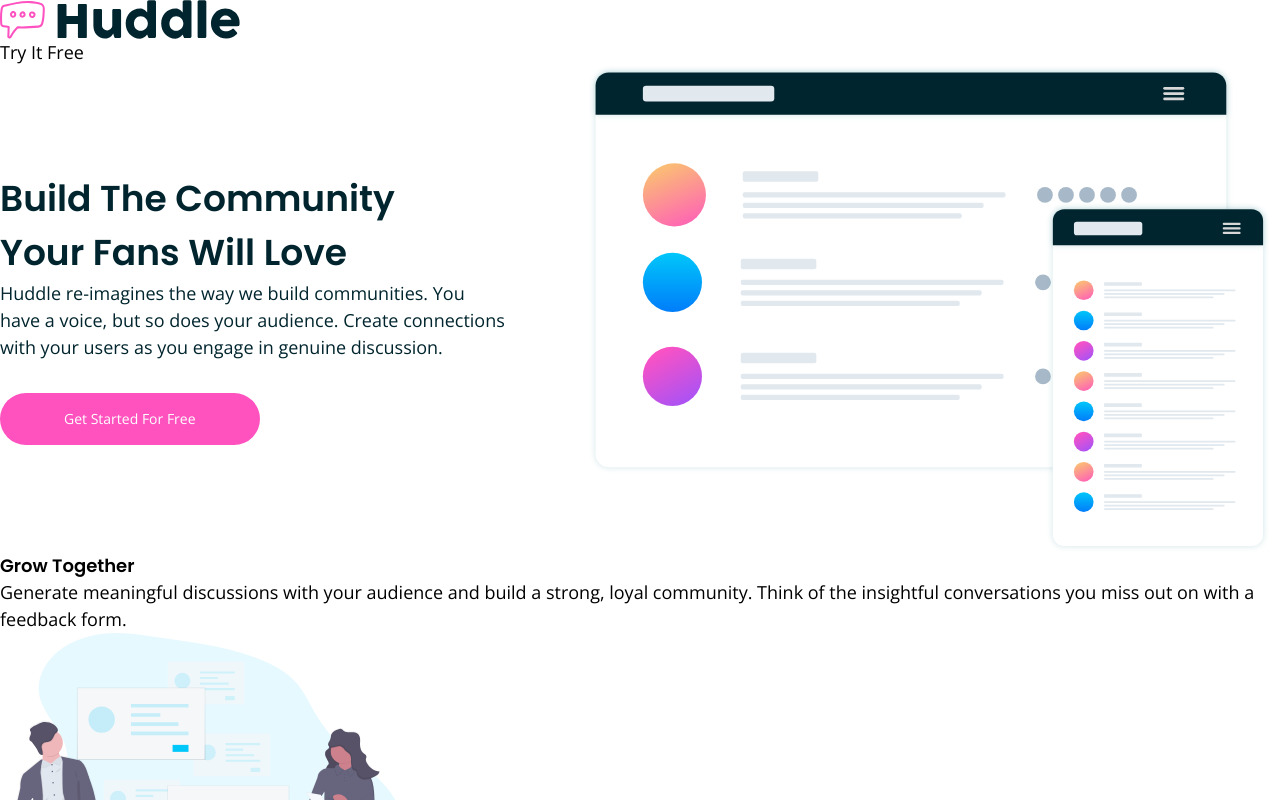
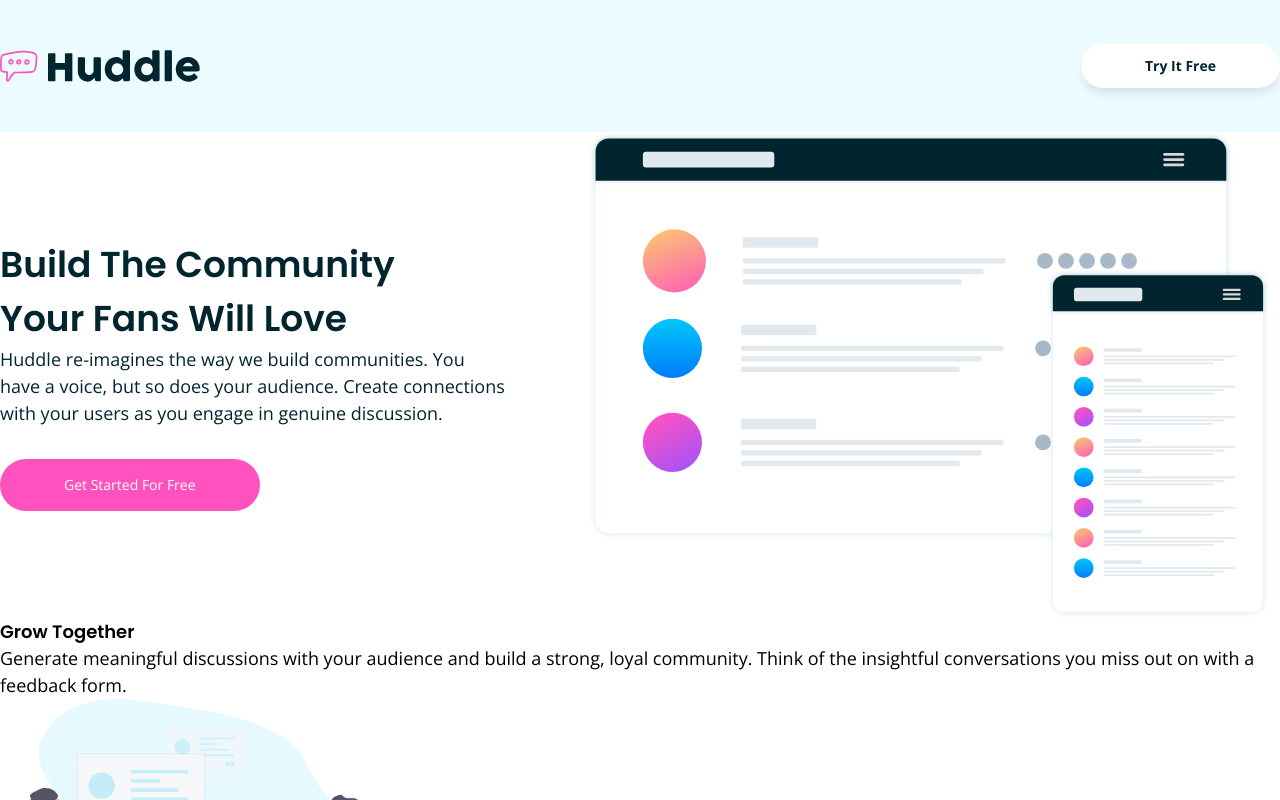
Before and after one commit to ntjnh/fem-huddle-landing-page, a React (Vite) app: page / in a window 1280 px wide. Shown: the top 800 px of the page. Built offline with nearby package versions, Linux system fonts and the light colour scheme.

Commit message:
Style header component

```diff
--- a/src/components/header.jsx
+++ b/src/components/header.jsx
@@ -2,10 +2,17 @@
 
 export default function Header() {
     return (
-        <header>
+        <header className="bg-cyan-25 py-11">
             <div className="container mx-auto">
-                <img src={logo} alt="Huddle logo" />
-                <a href="#">Try It Free</a>
+                <div className="flex items-center justify-between">
+                    <div className="w-[49%]">
+                        <img className="max-w-[200px]" src={logo} alt="Huddle logo" />
+                    </div>
+
+                    <div className="text-right w-[49%]">
+                        <a className="bg-white font-bold inline-block px-16 py-3 rounded-full shadow-[0_7px_10px_-2px_rgba(0,0,0,0.1)] text-sm text-cyan-975" href="#">Try It Free</a>
+                    </div>
+                </div>
             </div>
         </header>
     )
```
